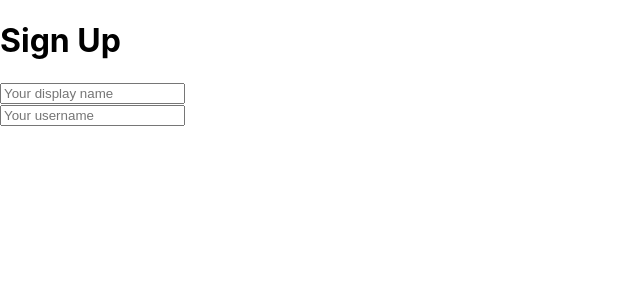
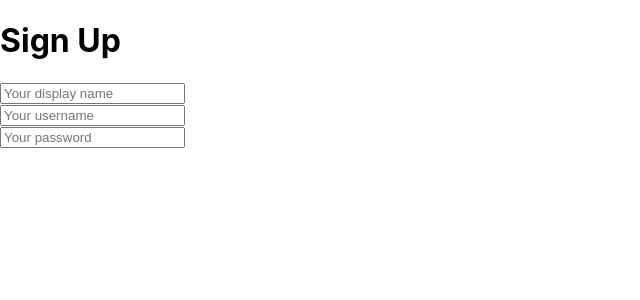
Before and after one commit to punam-shelke/Hoaxify-Frontend, a React (Create React App) app: page / in a window 1280 px wide. Shown: the top 300 px of the page, without its empty margins (0-640 px from the left). Built offline with nearby package versions, Linux system fonts and the light colour scheme.

Commit message:
Add input field for password in UserSignupPage

```diff
--- a/src/pages/UserSignupPage.js
+++ b/src/pages/UserSignupPage.js
@@ -11,6 +11,9 @@ export class UserSignupPage extends React.Component {
         <div>
           <input placeholder="Your username" />
         </div>
+        <div>
+          <input placeholder="Your password" />
+        </div>
       </div>
     );
   }
```
Also changed, not shown: 1 other file (tests, documents, lock files or other folders).
